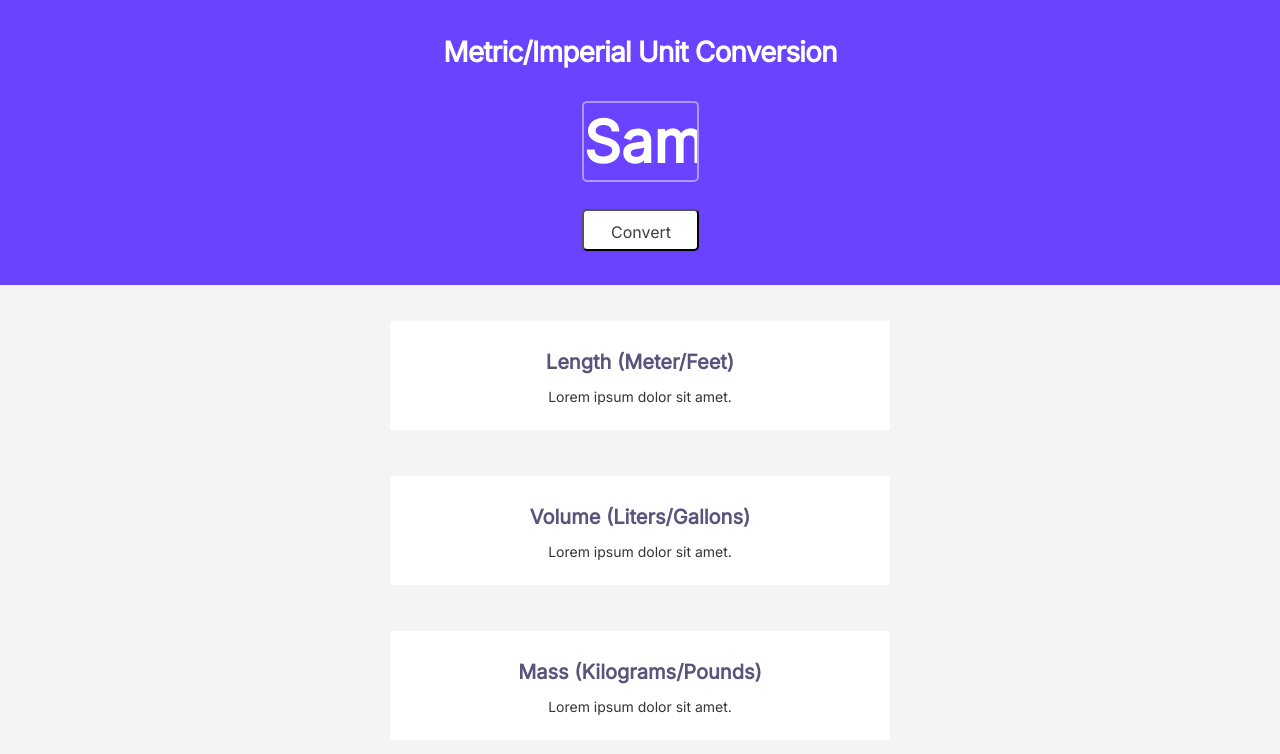
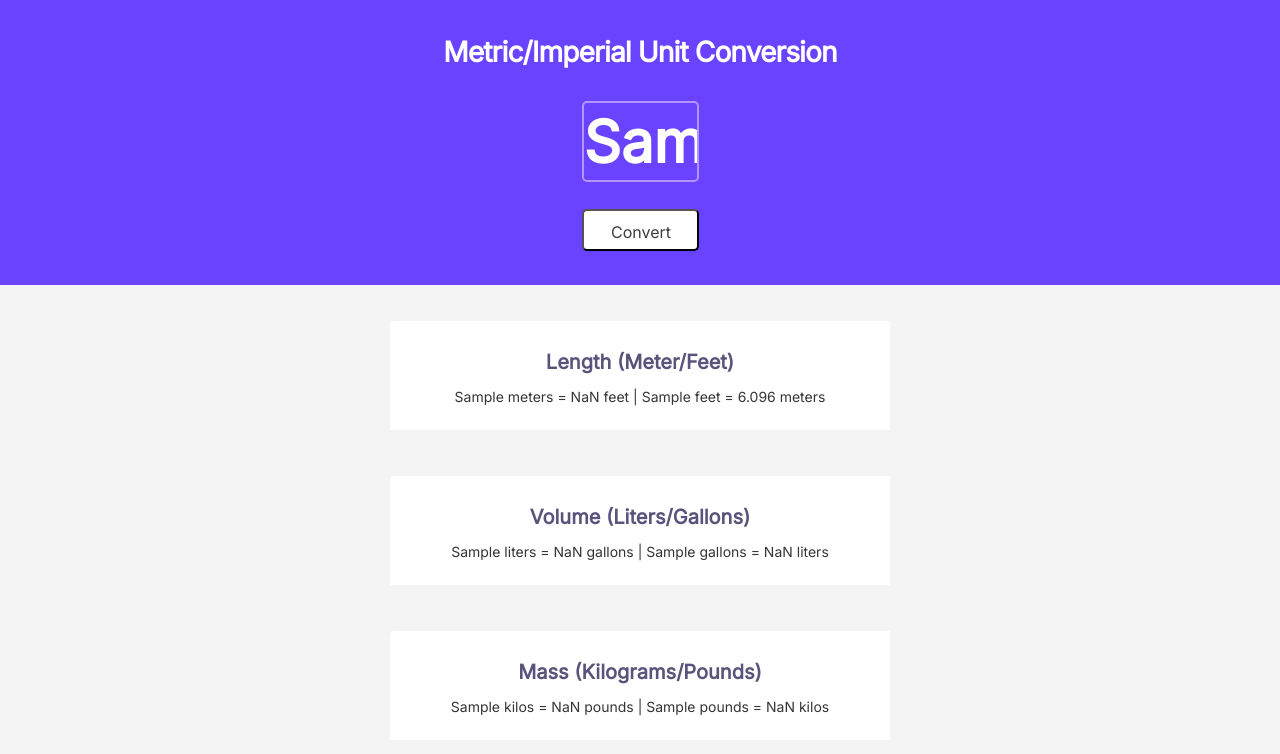
Before and after one commit to derekholland/Unit-Converter, a plain HTML site: page index.html in a window 1280 px wide. Both pictures are taken after typing "Sample" into the empty fields and a click on the button "Convert". Drawn offline with nearby package versions, Linux system fonts and the light colour scheme.

Commit message:
project complete

```diff
--- a/index.html
+++ b/index.html
@@ -23,15 +23,15 @@
 			<section class="main-content">
 				<div class="card card-1">
 					<p class="title">Length (Meter/Feet)</p>
-					<p id="length">Lorem ipsum dolor sit amet.</p>
+					<p id="length"></p>
 				</div>
 				<div class="card">
 					<p class="title">Volume (Liters/Gallons)</p>
-					<p id="volume">Lorem ipsum dolor sit amet.</p>
+					<p id="volume"></p>
 				</div>
 				<div class="card">
 					<p class="title">Mass (Kilograms/Pounds)</p>
-					<p id="mass">Lorem ipsum dolor sit amet.</p>
+					<p id="mass"></p>
 				</div>
 			</section>
 		</div>
--- a/index.js
+++ b/index.js
@@ -14,25 +14,43 @@ let mass = document.getElementById('mass')
 // add event listener to button
 convertBtn.addEventListener('click', function () {
 	convertLength(userInput.value)
+	convertVolume(userInput.value)
 	convertMass(userInput.value)
 })
 
 function convertLength(num) {
-	// Meters = Feet
-	let meter = 3.281 //feet per meter
-	let metersToFeet = meter * num
-	let baseString1 = `${num} meters = ${metersToFeet.toFixed(3)} feet`
-	// Feet = Meters
-	let feet = 0.3048 //meters per foot
-	let feetToMeters = feet * 20
-	let baseString2 = `${num} feet = ${feetToMeters.toFixed(3)} meters`
-	// Send data to render function to display results on the page
-	render(baseString1, baseString2)
+	// Feet per 1 meter
+	let feetPerMeter = 3.281
+	let totalFeet = feetPerMeter * num
+	let baseString = `${num} meters = ${totalFeet.toFixed(3)} feet`
+	// Meters per 1 foot
+	let metersPerFoot = 0.3048 //meters per foot
+	let totalMeters = metersPerFoot * 20
+	baseString += ` | ${num} feet = ${totalMeters.toFixed(3)} meters`
+	// render string to the DOM
+	length.textContent = baseString
 }
-function convertMass(num) {}
-function convertVolume(num) {}
-
-function render(string1, string2) {
-	console.log(string1)
-	console.log(string2)
+function convertVolume(num) {
+	// Gallons per 1 liter
+	let gallonsPerLiter = 0.264 //gallons per liter
+	let totalGallons = gallonsPerLiter * num
+	let baseString = `${num} liters = ${totalGallons.toFixed(3)} gallons`
+	// Liters per 1 gallon
+	let litersPerGallon = 3.785
+	let totalLiters = litersPerGallon * num
+	baseString += ` | ${num} gallons = ${totalLiters.toFixed(3)} liters`
+	// render string to the DOM
+	volume.textContent = baseString
 }
+function convertMass(num) {
+	// Pounds per 1 kilo
+	let poundsPerKilo = 2.204
+	let totalPounds = poundsPerKilo * num
+	let baseString = `${num} kilos = ${totalPounds.toFixed(3)} pounds`
+	// Kilos per 1 pound
+	let kilosPerPound = 0.453
+	let totalKilos = num * kilosPerPound
+	baseString += ` | ${num} pounds = ${totalKilos.toFixed(3)} kilos`
+	// render string to the DOM
+	mass.textContent = baseString
+}
```
